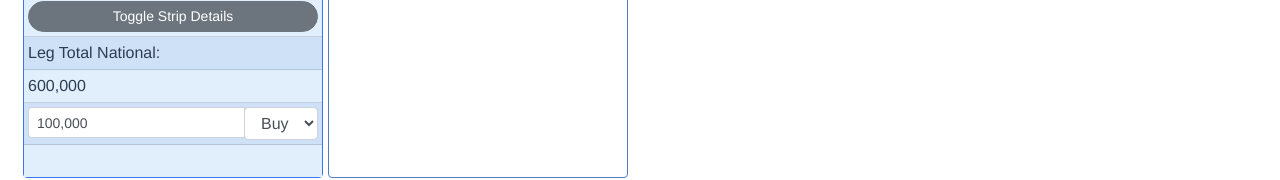
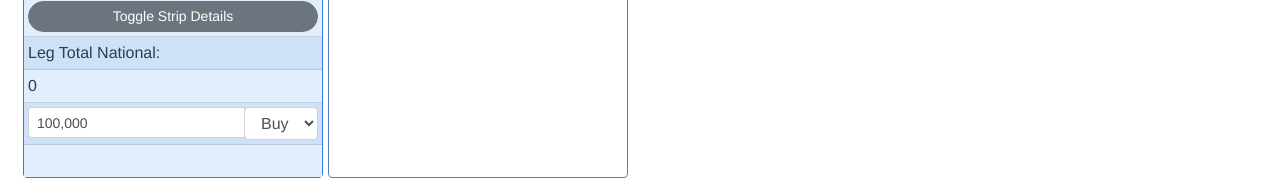
Before and after one commit to xsmorex/derivitest, a Vue app: page / in a window 1280 px wide. Shown: the part 590-770 px from the top of the page. Built offline with nearby package versions, Linux system fonts and the light colour scheme; what vue-lodash would draw is missing.

Commit message:
let total national update

```diff
--- a/src/components/Home/Option1.vue
+++ b/src/components/Home/Option1.vue
@@ -59,7 +59,7 @@
                     Leg Total National:
                 </b-list-group-item>
                 <b-list-group-item>
-                    600,000
+                    {{getTotalNational}}
                 </b-list-group-item>
                 <b-list-group-item>
                     <b-form-group class="m-0" label="" label-for="nationalIn">
@@ -166,6 +166,12 @@ export default {
         _() {
             return _;
         },
+        getTotalNational() {
+            let option2 = _.filter(this.option2, {
+                id: this.option.id
+            });
+            return _.sumBy(option2,x => parseFloat(x.nationalIn) )
+        },
         ...mapGetters([
             "optionClassList",
             "callPutOptionList",
--- a/src/components/Home/Option2.vue
+++ b/src/components/Home/Option2.vue
@@ -11,7 +11,7 @@
     <b-card-body class="p-0">
         <div class="d-flex flex-row flex-now" v-if="optionlist.length>0">
             <template v-for="opt2 in optionlist">
-                <Option2Item :key="opt2.optid" :opt2="opt2" />
+                <Option2Item :key="opt2.optid" :option="option" :opt2="opt2" />
             </template>
         </div>
     </b-card-body>
--- a/src/components/Home/Option2Item.vue
+++ b/src/components/Home/Option2Item.vue
@@ -46,7 +46,7 @@
         <b-list-group-item>
             <b-form-group class="m-0" label="" label-for="nationalIn">
                 <b-input-group>
-                    <b-form-input size="sm" name="nationalIn" type="text" value="100,000"></b-form-input>
+                    <b-form-input size="sm" name="nationalIn" type="text" v-model="nationalIn"></b-form-input>
                     <b-input-group-append>
                         <b-button size="sm" variant="warning">Sell</b-button>
                     </b-input-group-append>
@@ -62,16 +62,45 @@
 import {
     mapGetters
 } from "vuex";
+import {
+    CHANGE_OPTIONS2
+} from "@/store/actions.type";
 export default {
     name: "Option2Item",
     props: {
         opt2: {
             Type: Object
+        },
+        option: {
+            Type: Object
+        }
+    },
+    data: function () {
+        return {
+            isDetailShown: true,
+            nationalIn: this.opt2.nationalIn
+        };
+    },
+    watch: {
+        nationalIn() {
+            this.onChange();
+        },
+    },
+    methods: {
+        onChange() {
+            console.log(this.option)
+            this.$store.dispatch(CHANGE_OPTIONS2, {
+                id: this.option.id,
+                data: {
+                    option2id: this.opt2.option2id,
+                    nationalIn: this.nationalIn
+                }
+            });
         }
     },
     computed: {
-        ...mapGetters(["selectedSymbol","callPutOptionList"]),
-         getCallPutOptionList() {
+        ...mapGetters(["selectedSymbol", "callPutOptionList"]),
+        getCallPutOptionList() {
             let items = [];
             this.callPutOptionList.map((data) => {
                 items.push([this.selectedSymbol, data].join(" "))
```
